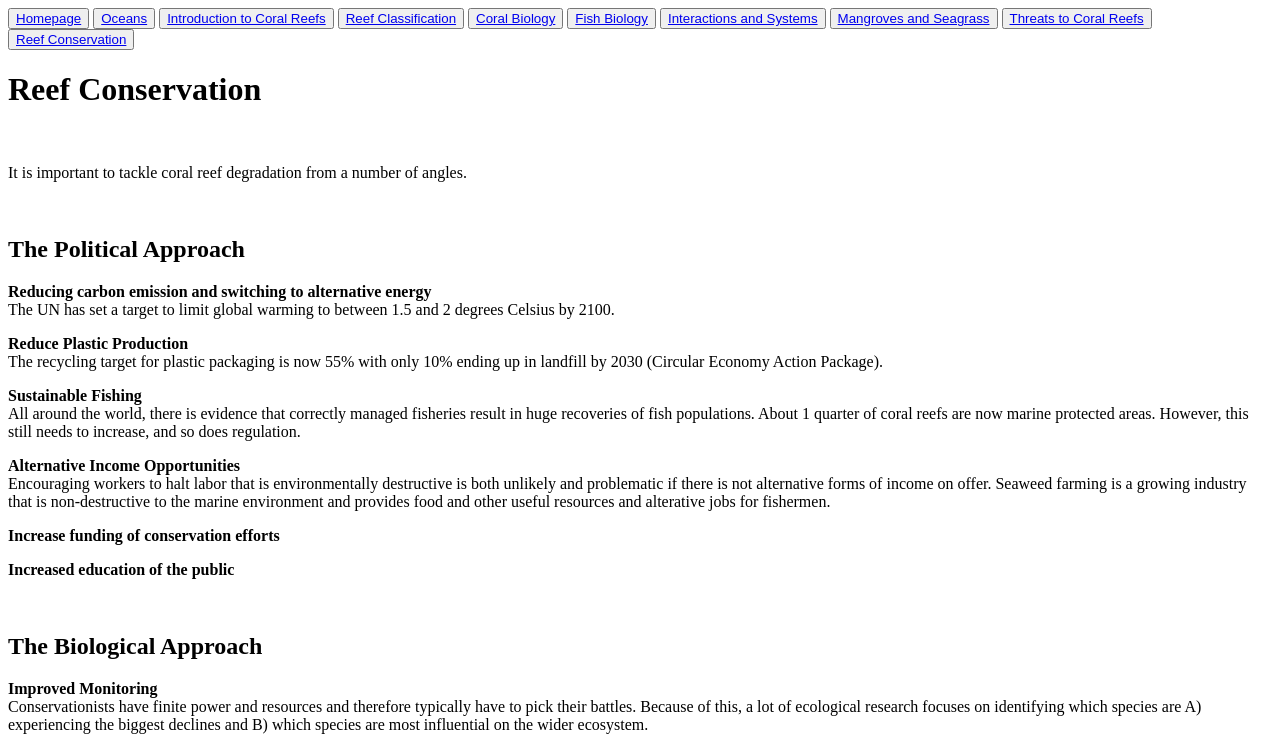
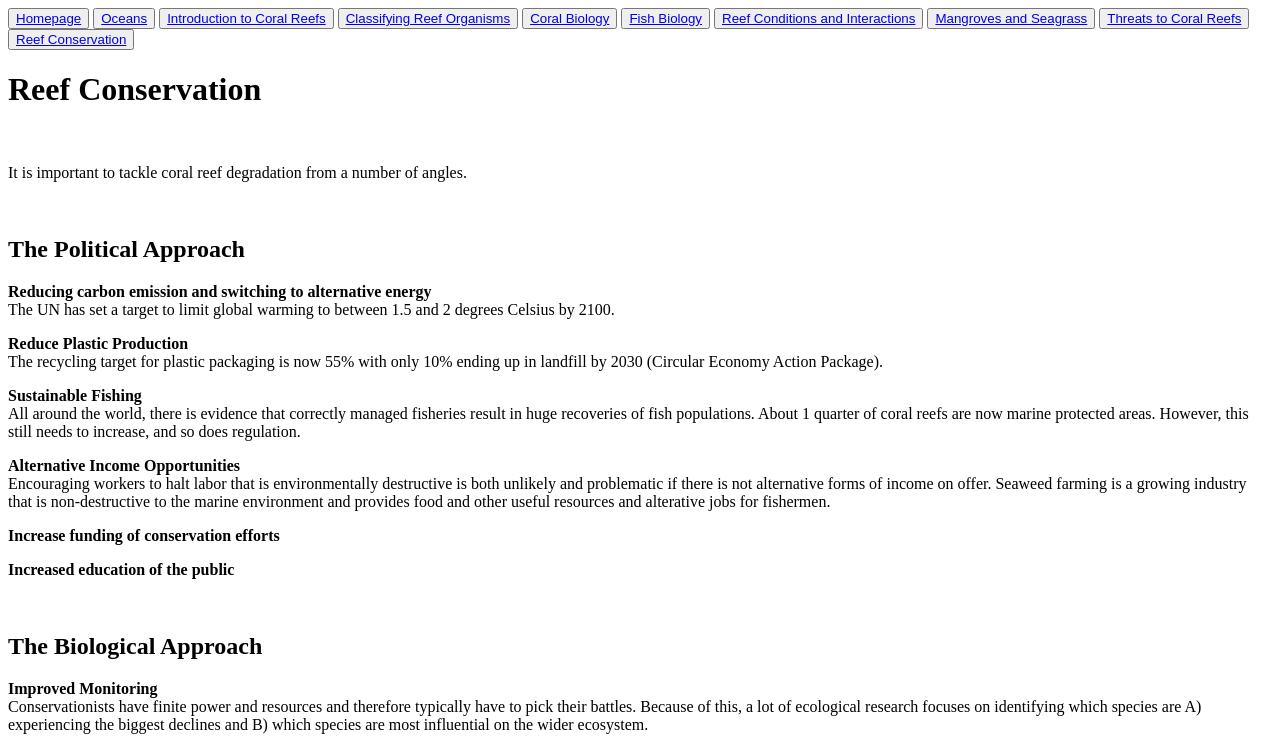
Before and after one commit to Joero1/Coral-Reefs-For-Cadets-Reef-Conservation, a plain HTML site: page index.html in a window 1280 px wide. Shown: the top 747 px of the page. Drawn offline with Linux system fonts and the light colour scheme.

Commit message:
Update index.html

```diff
--- a/index.html
+++ b/index.html
@@ -3,10 +3,10 @@
   <button><a href="https://joero1.github.io/Coral-Reefs-For-Cadets/">Homepage</a></button>
   <button><a href="https://joero1.github.io/Coral-Reefs-For-Cadets-Oceans/">Oceans</a></button>
   <button><a href="https://joero1.github.io/Coral-Reefs-For-Cadets-Introduction-to-Coral-Reefs/">Introduction to Coral Reefs</a></button>
-  <button><a href="https://joero1.github.io/Coral-Reefs-For-Cadets-Reef-Classification/">Reef Classification</a></button>
+  <button><a href="https://joero1.github.io/Coral-Reefs-For-Cadets-Reef-Classification/">Classifying Reef Organisms</a></button>
   <button><a href="https://joero1.github.io/Coral-Reefs-For-Cadets-Coral-Biology/">Coral Biology</a></button>
   <button><a href="https://joero1.github.io/Coral-Reefs-For-Cadets-Fish-Biology/">Fish Biology</a></button>
-  <button><a href="https://joero1.github.io/Coral-Reefs-For-Cadets-Interactions-and-Systems/">Interactions and Systems</a></button>
+  <button><a href="https://joero1.github.io/Coral-Reefs-For-Cadets-Interactions-and-Systems/">Reef Conditions and Interactions</a></button>
   <button><a href="https://joero1.github.io/Coral-Reefs-For-Cadets-Mangroves-and-Seagrass/">Mangroves and Seagrass</a></button>
   <button><a href="https://joero1.github.io/Coral-Reefs-For-Cadets-Threats-to-Coral-Reefs/">Threats to Coral Reefs</a></button>
   <button><a href=" https://joero1.github.io/Coral-Reefs-For-Cadets-Reef-Conservation/">Reef Conservation</a></button>
```
